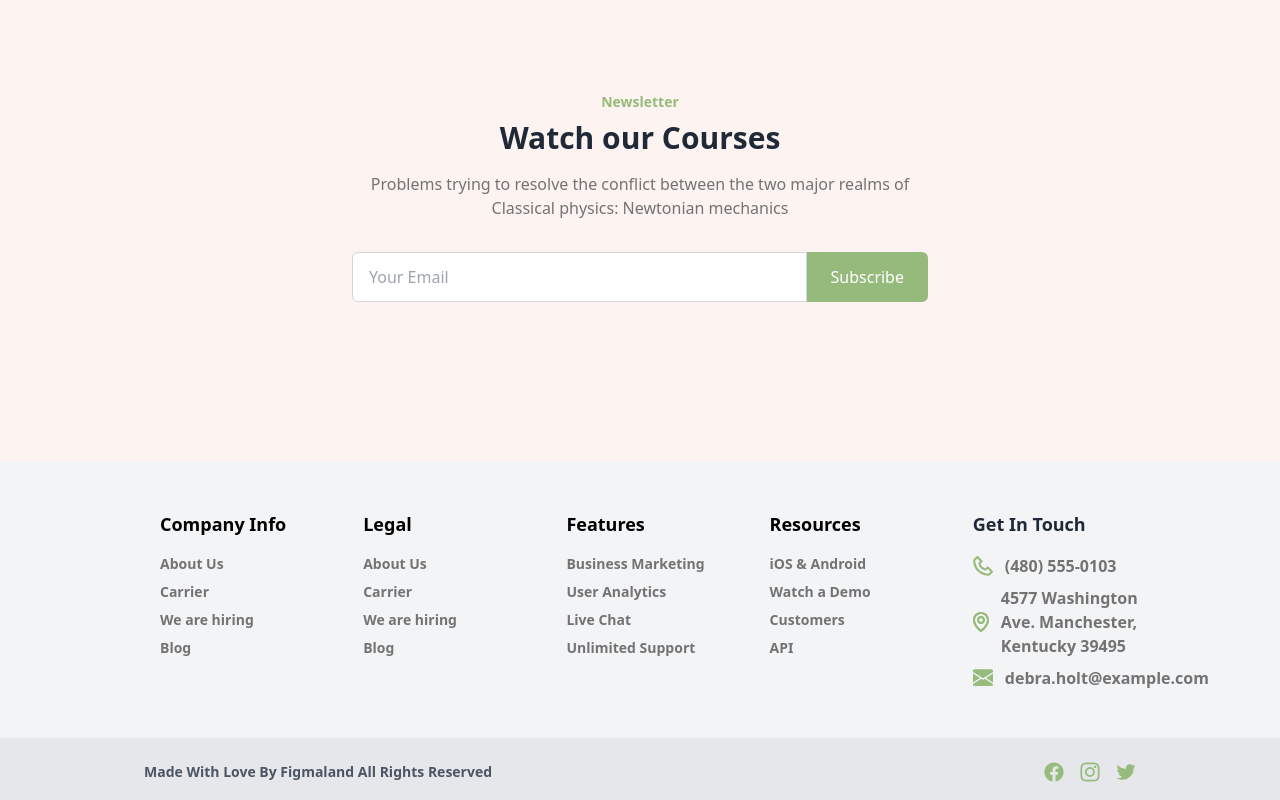
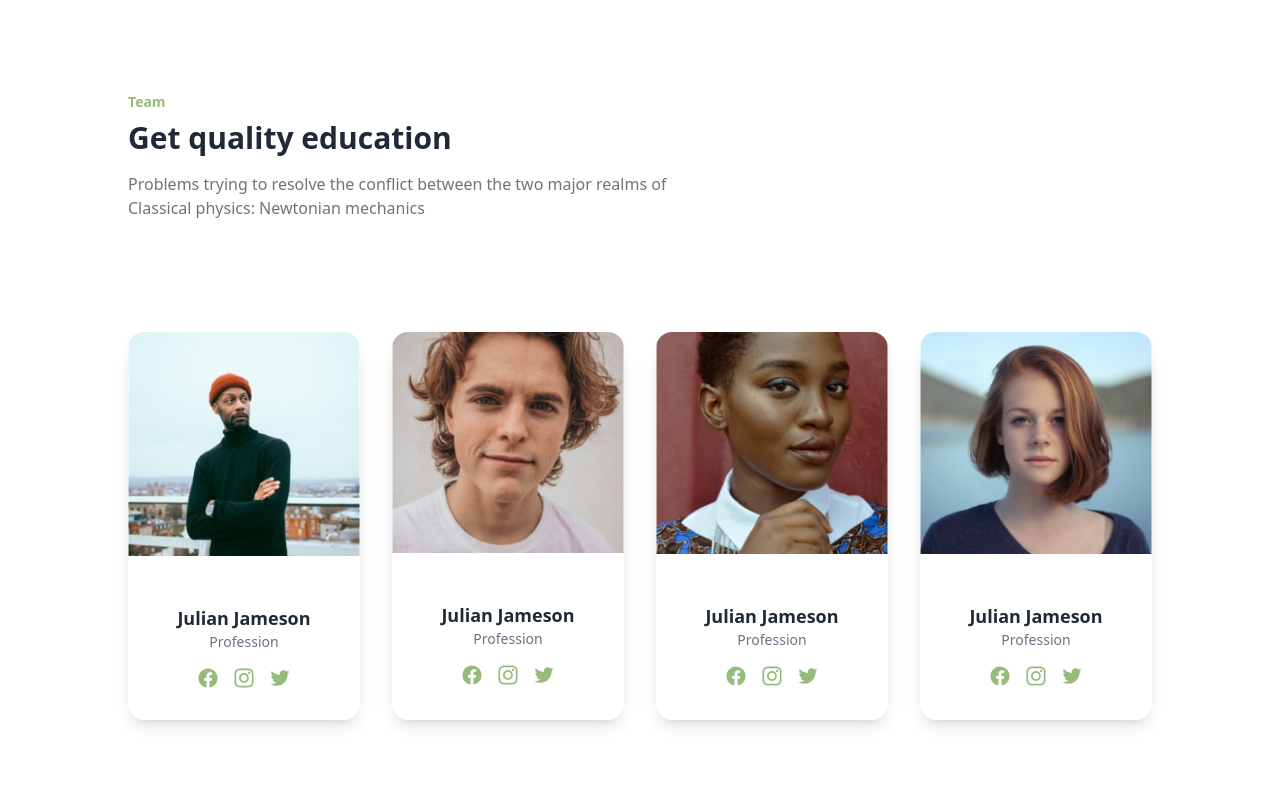
Before and after one commit to kopkaa/designdev, a Vue app: page / in a window 1280 px wide. Shown: the part 1480-2280 px from the top of the page. Built offline with nearby package versions, Linux system fonts and the light colour scheme.

Commit message:
feat: added team card component

```diff
--- /dev/null
+++ b/src/components/TeamCardComponent.vue
@@ -0,0 +1,30 @@
+<template>
+  <div class="rounded-2xl bg-white text-center shadow-lg">
+    <div class="overflow-hidden rounded-t-2xl">
+      <img :src="image" alt="Image" loading="lazy" decoding="async" class="h-full w-full object-cover" />
+    </div>
+    <div class="py-8 px-12">
+      <h3 class="mt-4 text-lg font-bold text-gray-800">{{ title }}</h3>
+      <p class="text-sm text-gray-500">{{ description }}</p>
+      <div class="mt-4 flex justify-center space-x-4">
+        <a href="#" aria-label="Facebook">
+          <img src="/src/assets/facebook.svg" alt="Facebook" class="h-5 w-5" />
+        </a>
+        <a href="#" aria-label="Instagram">
+          <img src="/src/assets/instagram.svg" alt="Instagram" class="h-5 w-5" />
+        </a>
+        <a href="#" aria-label="Twitter">
+          <img src="/src/assets/twitter.svg" alt="Twitter" class="h-5 w-5" />
+        </a>
+      </div>
+    </div>
+  </div>
+</template>
+
+<script setup lang="ts">
+const { image, title, description } = defineProps<{
+  readonly image: string
+  readonly title: string
+  readonly description: string
+}>()
+</script>
--- a/src/components/layout/footer/MainFooter.vue
+++ b/src/components/layout/footer/MainFooter.vue
@@ -77,7 +77,7 @@
       <div
         class="container mx-auto flex flex-col items-center justify-between gap-4 px-4 text-center sm:flex-row xl:max-w-screen-lg 2xl:max-w-screen-xl"
       >
-        <p class="text-sm font-bold text-gray-600"> Made With Love By Figmaland All Rights Reserved </p>
+        <p class="text-sm font-bold text-gray-600"> Made With ❤️ By Figmaland All Rights Reserved </p>
         <ul class="flex gap-4">
           <li>
             <a href="https://www.facebook.com" target="_blank" rel="noopener noreferrer" aria-label="Visit our Facebook page">
--- a/src/pages/MainPage.vue
+++ b/src/pages/MainPage.vue
@@ -22,6 +22,26 @@
       <div class="grid grid-cols-1 gap-6 sm:grid-cols-2">
         <PackageCard :icon="BlackboardIcon" title="Certified Teacher" description="The gradual accumulation of information about." />
         <PackageCard :icon="TelescopeIcon" title="Expert Instruction" description="The gradual accumulation of information about." />
+      </div>
+    </div>
+  </section>
+
+  <!-- ------------------------Team SECTION-----------------------  -->
+  <section class="px-8 py-16 md:px-0 md:py-40">
+    <div class="mx-auto xl:max-w-screen-lg 2xl:max-w-screen-xl">
+      <h6 class="text-sm font-bold text-camo">Team</h6>
+      <h3 class="mt-2 text-2xl font-bold text-gray-800 sm:text-3xl"> Get quality education </h3>
+      <p class="mt-4 max-w-md text-base text-light-gray xl:max-w-xl">
+        Problems trying to resolve the conflict between the two major realms of Classical physics: Newtonian mechanics
+      </p>
+      <div class="mx-auto mt-28 grid grid-cols-1 gap-8 sm:grid-cols-2 lg:grid-cols-4 xl:max-w-screen-lg">
+        <TeamCardComponent
+          v-for="(person, index) in team"
+          :key="index"
+          :image="person.image"
+          :title="person.title"
+          :description="person.description"
+        />
       </div>
     </div>
   </section>
@@ -63,8 +83,8 @@ import TelescopeIcon from '@/assets/013-telescope-1.svg'
 import BlackboardIcon from '@/assets/012-blackboards.svg'
 import ArrowIcon from '@/assets/arrow.svg'
 import { validateEmail } from '@/utils/regex'
-import swal from 'sweetalert';
-
+import swal from 'sweetalert'
+import TeamCardComponent from '@/components/TeamCardComponent.vue'
 
 const email = ref('')
 const emailError = ref('')
@@ -77,18 +97,34 @@ const handleSubmit = (event: Event) => {
     emailError.value = 'Please enter a valid email address.'
   } else {
     emailError.value = ''
-    swal("Subscribed!", `Thank you for subscribing to our newsletter ${email.value}. We'll keep you updated with the latest news and updates!`, "success");
+    swal(
+      'Subscribed!',
+      `Thank you for subscribing to our newsletter ${email.value}. We'll keep you updated with the latest news and updates!`,
+      'success'
+    )
   }
 }
+
+const team = [
+  {
+    image: '/src/assets/user-cover-1.png',
+    title: 'Julian Jameson',
+    description: 'Profession'
+  },
+  {
+    image: '/src/assets/user-cover-2.png',
+    title: 'Julian Jameson',
+    description: 'Profession'
+  },
+  {
+    image: '/src/assets/user-cover-3.png',
+    title: 'Julian Jameson',
+    description: 'Profession'
+  },
+  {
+    image: '/src/assets/user-cover-4.png',
+    title: 'Julian Jameson',
+    description: 'Profession'
+  }
+]
 </script>
-
-<style>
-.swal-text {
-  background-color: #FEFAE3;
-  padding: 17px;
-  border: 1px solid #F0E1A1;
-  display: block;
-  text-align: center;
-  color: #61534e;
-}
-</style>
```
